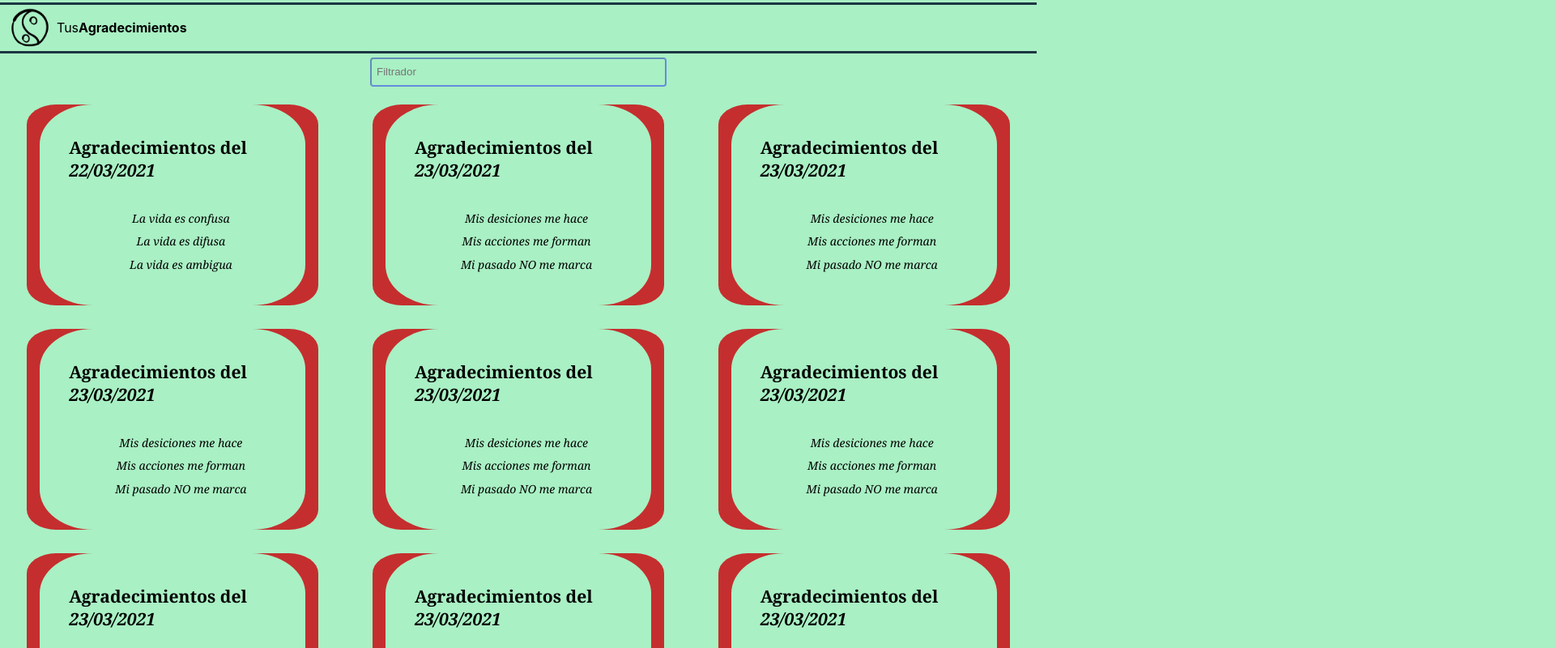
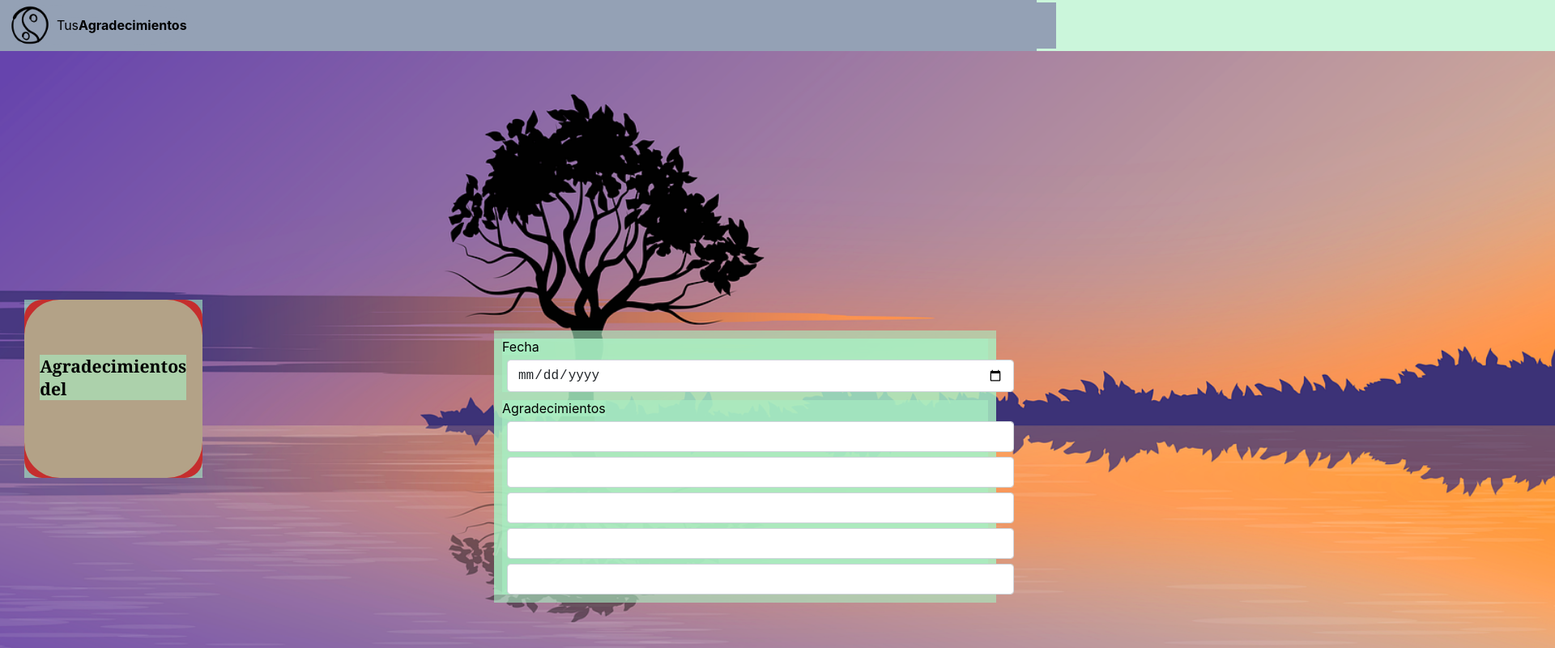
Before and after one commit to feltom1000/Gratitude-Front-React, a React (Create React App) app: page /form in a window 1280 px wide. Shown: the top 800 px of the page at 81% size, 1920 px wide, since content can reach past the window. Built offline with nearby package versions, Linux system fonts and the light colour scheme.

Commit message:
AgradecimientoForm y AgradecimientoNew en proceso

```diff
--- a/package.json
+++ b/package.json
@@ -8,6 +8,7 @@
     "@testing-library/user-event": "^12.8.3",
     "react": "^17.0.2",
     "react-dom": "^17.0.2",
+    "react-router-dom": "^5.2.0",
     "react-scripts": "4.0.3",
     "web-vitals": "^1.1.2"
   },
--- a/src/App.css
+++ b/src/App.css
@@ -1,3 +1,3 @@
 * {
-  background-color: rgb(169, 240, 196);
+  background-color: rgba(169, 240, 196, 0.6);
 }
--- a/src/App.js
+++ b/src/App.js
@@ -1,15 +1,17 @@
 import React from "react";
+import { BrowserRouter, Route, Switch } from "react-router-dom";
 
+import Layout from "./components/Layout";
 import AgradecimientosList from "./pages/AgradecimientosList";
 import AgradecimientoDetalle from "./pages/agradecimientoDetalle";
-import Navbar from "./components/Navbar";
+import AgradecimientosNew from "./pages/AgradecimientosNew";
 import "./App.css";
 
 function App() {
   return (
-    <React.Fragment>
-      <Navbar />
-      <AgradecimientosList
+    <BrowserRouter>
+      <Layout>
+      {/* <AgradecimientosList
             agradecimientos={[
               {
                 fecha: "22/03/2021",
@@ -85,7 +87,14 @@ function App() {
               },
             ]}
             />
-    </React.Fragment>
+        <Switch>
+          <Route exact path="/list" component={AgradecimientosList} />
+          <Route exact path="/details" component={AgradecimientoDetalle} />
+          <Route exact path="/form" component={AgradecimientosForm} />
+        </Switch> */}
+        <AgradecimientosNew />
+      </Layout>
+    </BrowserRouter>
   );
 }
 
--- /dev/null
+++ b/src/components/AgradecimientosForm.js
@@ -0,0 +1,64 @@
+import React from "react";
+
+import "./styles/AgradecimientosForm.css";
+
+function AgradecimientosForm(props) {
+  return (
+    <form>
+      <div className="form-group">
+        <label>Fecha</label>
+        <input
+          onChange={props.formDataInput}
+          className="inputForm"
+          type="date"
+          name="date"
+          value={props.formDataValue.date}
+        />
+      </div>
+      <div className="form-group">
+        <label>Agradecimientos</label>
+        <input
+          onChange={props.formDataInput}
+          className="inputForm"
+          type="text"
+          name="agradecimientos1"
+          value={props.formDataValue.agradecimientos1}
+        />
+        <input
+          onChange={props.formDataInput}
+          className="inputForm"
+          type="text"
+          name="agradecimientos2"
+          value={props.formDataValue.agradecimientos2}
+        />
+        <input
+          onChange={props.formDataInput}
+          className="inputForm"
+          type="text"
+          name="agradecimientos3"
+          value={props.formDataValue.agradecimientos3}
+        />
+        <input
+          onChange={props.formDataInput}
+          className="inputForm"
+          type="text"
+          name="agradecimientos4"
+          value={props.formDataValue.agradecimientos4}
+        />
+        <input
+          onChange={props.formDataInput}
+          className="inputForm"
+          type="text"
+          name="agradecimientos5"
+          value={props.formDataValue.agradecimientos5}
+        />
+      </div>
+
+      {/* <button onClick={this.handleClick} className="btn btn-primary">
+        Guardar
+      </button> */}
+    </form>
+  );
+}
+
+export default AgradecimientosForm;
--- /dev/null
+++ b/src/components/Layout.js
@@ -0,0 +1,14 @@
+import React from "react";
+
+import Navbar from "./Navbar";
+
+function Layout(props) {
+  return (
+    <React.Fragment>
+      <Navbar />
+      {props.children}
+    </React.Fragment>
+  );
+}
+
+export default Layout;
--- a/src/components/Navbar.js
+++ b/src/components/Navbar.js
@@ -8,8 +8,8 @@ function Navbar() {
       <div className="fluid">
         <div className="Navbar__brand" to="/">
           <img className="Navbar__brand-logo" src={yingyang} alt="Logo" />
-          <span>Tus</span>
           <span>
+            Tus
             <strong>Agradecimientos</strong>
           </span>
         </div>
--- /dev/null
+++ b/src/components/styles/AgradecimientosForm.css
@@ -0,0 +1,56 @@
+.form-group {
+  width: 600px;
+  height: auto;
+  margin: 10px;
+}
+
+.inputForm {
+  display: block;
+  margin: 6px;
+  width: 100%;
+  padding: 0.375rem 0.75rem;
+  font-size: 1rem;
+  font-weight: 400;
+  line-height: 1.5;
+  color: #212529;
+  background-color: #fff;
+  background-clip: padding-box;
+  border: 1px solid #ced4da;
+  -webkit-appearance: none;
+  -moz-appearance: none;
+  appearance: none;
+  border-radius: 0.25rem;
+  transition: border-color 0.15s ease-in-out, box-shadow 0.15s ease-in-out;
+}
+
+.btn {
+  display: inline-block;
+  font-weight: 400;
+  line-height: 1.5;
+  color: #212529;
+  text-align: center;
+  text-decoration: none;
+  vertical-align: middle;
+  cursor: pointer;
+  -webkit-user-select: none;
+  -moz-user-select: none;
+  user-select: none;
+  background-color: transparent;
+  border: 1px solid transparent;
+  padding: 0.375rem 0.75rem;
+  font-size: 1rem;
+  border-radius: 0.25rem;
+  transition: color 0.15s ease-in-out, background-color 0.15s ease-in-out,
+    border-color 0.15s ease-in-out, box-shadow 0.15s ease-in-out;
+}
+
+.btn-primary {
+  color: #fff;
+  background-color: #0d6efd;
+  border-color: #0d6efd;
+}
+.btn-primary:hover {
+  color: #fff;
+  background-color: #0b5ed7;
+  border-color: #0a58ca;
+}
--- a/src/components/styles/Navbar.css
+++ b/src/components/styles/Navbar.css
@@ -15,17 +15,19 @@ img {
   padding-left: var(--bs-gutter-x, 0.75rem);
   margin-right: auto;
   margin-left: auto;
+  background-color: rgb(148 161 181);
 }
 
 .Navbar {
   width: 100%;
   padding: 0.2rem 0;
-  margin-top: 3px;
-  background-color: #1c3643;
-  z-index: 1000;
+  background-color: rgb(148 161 181);
+  z-index: 100000;
 }
 
 .Navbar__brand {
+  border-radius: 30%;
+  background-color: rgb(148 161 181);
   color: #000000;
   text-decoration: none;
   display: flex;
@@ -33,5 +35,17 @@ img {
 }
 
 .Navbar__brand-logo {
+  background-color: rgb(148 161 181);
   margin-right: 0.5rem;
+  border-radius: 20%;
 }
+
+span {
+  background-color: rgb(148 161 181);
+  border-radius: 20%;
+}
+
+strong {
+  background-color: rgb(148 161 181);
+  border-radius: 20%;
+}
--- a/src/components/styles/agradecimiento.css
+++ b/src/components/styles/agradecimiento.css
@@ -1,5 +1,5 @@
 .Marco {
-  margin: 12px;
+  /* margin: 12px; */
   background-color: rgb(197, 46, 46);
   border-radius: 10%;
   max-width: 30vw;
--- /dev/null
+++ b/src/pages/AgradecimientosNew.js
@@ -0,0 +1,44 @@
+import React from "react";
+
+import "./styles/AgradecimientosNew.css";
+
+import Agradecimiento from "../components/Agradecimiento";
+import AgradecimientosForm from "../components/AgradecimientosForm";
+
+function AgradecimientosNew() {
+
+  const handleChange = (e) => {
+    setFormData({
+      form: {
+        ...formData.form,
+        [e.target.name] : [e.target.value],
+      },
+    });
+  };
+
+  const [formData, setFormData] = React.useState({
+    loading: false,
+    error: null,
+    form: {
+      date: "",
+      agradecimientos: [],
+    },
+  });
+
+  return (
+    <React.Fragment>
+      <div className="hero"></div>
+      <div className="agradecimiento-container">
+        <Agradecimiento />
+      </div>
+      <div className="form-container">
+        <AgradecimientosForm
+          formDataValue={formData.form}
+          formDataInput={handleChange}
+        />
+      </div>
+    </React.Fragment>
+  );
+}
+
+export default AgradecimientosNew;
--- /dev/null
+++ b/src/pages/styles/AgradecimientosNew.css
@@ -0,0 +1,26 @@
+.hero {
+  width: 100%;
+  padding: 55vh;
+  margin-bottom: 1rem;
+  display: flex;
+  justify-content: center;
+  background-image: url(../../images/fondo.png);
+  background-position: center center;
+  background-repeat: no-repeat;
+  background-size: cover;
+  background-attachment: fixed;
+  z-index: 1;
+}
+
+.agradecimiento-container {
+  float: left;
+  z-index: 5;
+  margin-top: -46%;
+  margin-left: 30px;
+}
+
+.form-container {
+  float: right;
+  margin-top: -43%;
+  margin-right: 50px;
+}
```
Also changed, not shown: src/images/fondo.png (added), 1 other file (tests, documents, lock files or other folders). Lines whose indentation alone changed are shown as unchanged.
